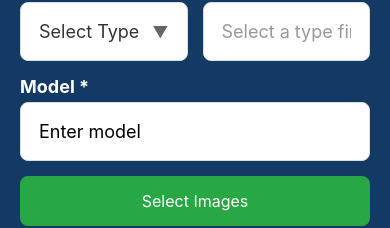
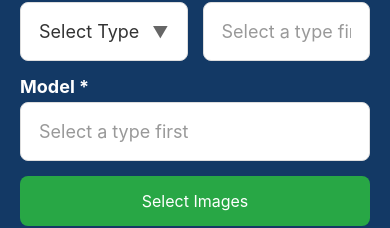
Before and after one commit to dps3ven/my_stuff, a React Native app: screen /AddInstrument in a window 390 px wide. Shown: the part 202-430 px from the top of the page. Built offline with nearby package versions, Linux system fonts and the light colour scheme.

Commit message:
added some relative drop downs

```diff
--- a/screens/AddInstrumentScreen.js
+++ b/screens/AddInstrumentScreen.js
@@ -21,6 +21,16 @@ const MAKES_BY_TYPE = {
   Piano: ['Steinway', 'Yamaha', 'Kawai', 'Roland', 'Casio', 'Nord', 'Korg', 'Baldwin', 'Bösendorfer', 'Other'],
   Violin: ['Stradivarius', 'Yamaha', 'Stentor', 'Mendini', 'Cecilio', 'Scott Cao', 'Other'],
   Microphone: ['Shure', 'Sennheiser', 'AKG', 'Audio-Technica', 'Neumann', 'Rode', 'Blue', 'Electro-Voice', 'Other'],
+  Other: ['Other'],
+};
+
+const MODELS_BY_TYPE = {
+  Guitar: ['Stratocaster', 'Telecaster', 'Les Paul', 'SG', 'ES-335', 'Flying V', 'Explorer', 'Jazzmaster', 'Jaguar', '335', 'PRS Custom 24', 'RG Series', 'Dreadnought', '000-15M', 'Other'],
+  Bass: ['Jazz Bass', 'Precision Bass', 'StingRay', 'Thunderbird', 'Rick 4003', '4-String', '5-String', 'SR Series', 'Other'],
+  Drums: ['Export Series', 'Imperialstar', 'Collector\'s Series', 'Classic Maple', 'Catalina', 'Stage Custom', 'TD-17', 'DM10', 'Other'],
+  Piano: ['Model D', 'U1', 'K-200', 'FP-90', 'PX-S3100', 'Stage 88', 'Kronos', 'Hamilton', 'Other'],
+  Violin: ['4/4 Full Size', '3/4 Size', '1/2 Size', 'Electric Violin', 'Other'],
+  Microphone: ['SM58', 'SM7B', 'e835', 'C414', 'AT2020', 'TLM 102', 'NT1', 'NT2-A', 'Yeti', 'Other'],
   Other: ['Other'],
 };
 
@@ -49,6 +59,7 @@ export default function AddInstrumentScreen({ navigation, route }) {
   });
   const [showTypePicker, setShowTypePicker] = useState(false);
   const [showMakePicker, setShowMakePicker] = useState(false);
+  const [showModelPicker, setShowModelPicker] = useState(false);
   const [showConditionPicker, setShowConditionPicker] = useState(false);
   const [errorMessage, setErrorMessage] = useState('');
 
@@ -226,7 +237,7 @@ export default function AddInstrumentScreen({ navigation, route }) {
                   {renderCollapsiblePicker(
                     INSTRUMENT_TYPES,
                     instrument.type,
-                    (value) => setInstrument({ ...instrument, type: value, brand: '' }),
+                    (value) => setInstrument({ ...instrument, type: value, brand: '', model: '' }),
                     showTypePicker,
                     setShowTypePicker
                   )}
@@ -256,12 +267,22 @@ export default function AddInstrumentScreen({ navigation, route }) {
               <View style={styles.formRow}>
                 <View style={styles.formField}>
                   <Text style={styles.label}>Model *</Text>
-                  <TextInput
-                    style={styles.input}
-                    value={instrument.model}
-                    onChangeText={(text) => setInstrument({ ...instrument, model: text })}
-                    placeholder="Enter model"
-                  />
+                  {instrument.type && MODELS_BY_TYPE[instrument.type] ? (
+                    renderCollapsiblePicker(
+                      [{ label: 'Select Model', value: '' }, ...MODELS_BY_TYPE[instrument.type].map(m => ({ label: m, value: m }))],
+                      instrument.model,
+                      (value) => setInstrument({ ...instrument, model: value }),
+                      showModelPicker,
+                      setShowModelPicker
+                    )
+                  ) : (
+                    <TextInput
+                      style={[styles.input, { color: '#999' }]}
+                      value=""
+                      placeholder="Select a type first"
+                      editable={false}
+                    />
+                  )}
                 </View>
               </View>
 
--- a/screens/InventoryScreen.js
+++ b/screens/InventoryScreen.js
@@ -176,7 +176,7 @@ export default function InventoryScreen({ navigation }) {
           <View style={styles.emptyContainer}>
             <Text style={styles.emptyIcon}>🎸</Text>
             <Text style={styles.emptyText}>Nothing here yet!</Text>
-            <Text style={styles.emptyHint}>Document your instruments with photos and anything important. A detailed record supports insurance claims, proof of ownership, and resale value.</Text>
+            <Text style={styles.emptyHint}>Document your stuff with photos and anything important. A detailed record supports insurance claims, proof of ownership, and resale value.</Text>
             <TouchableOpacity
               style={styles.primaryButton}
               onPress={() => navigation.navigate('AddInstrument')}
```
